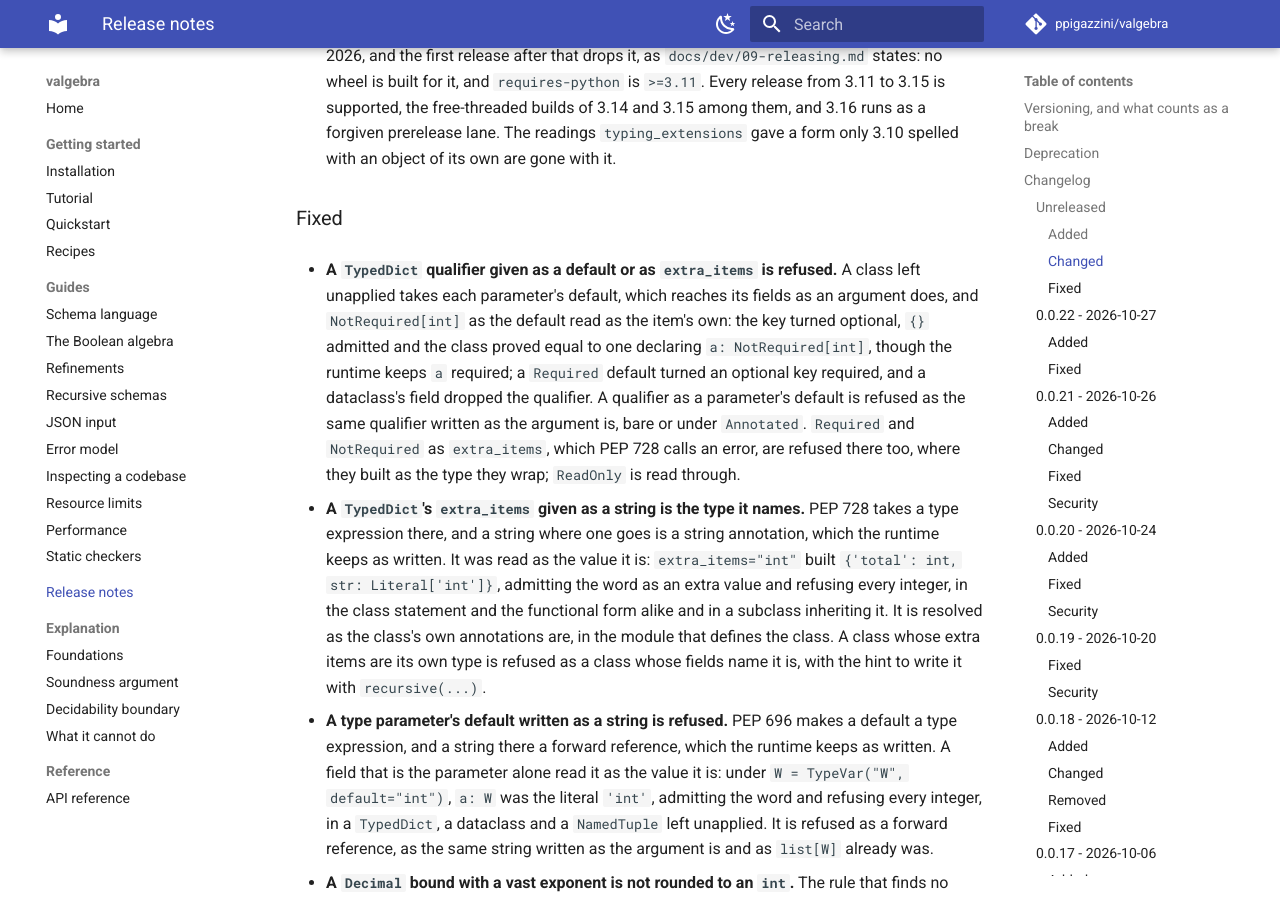
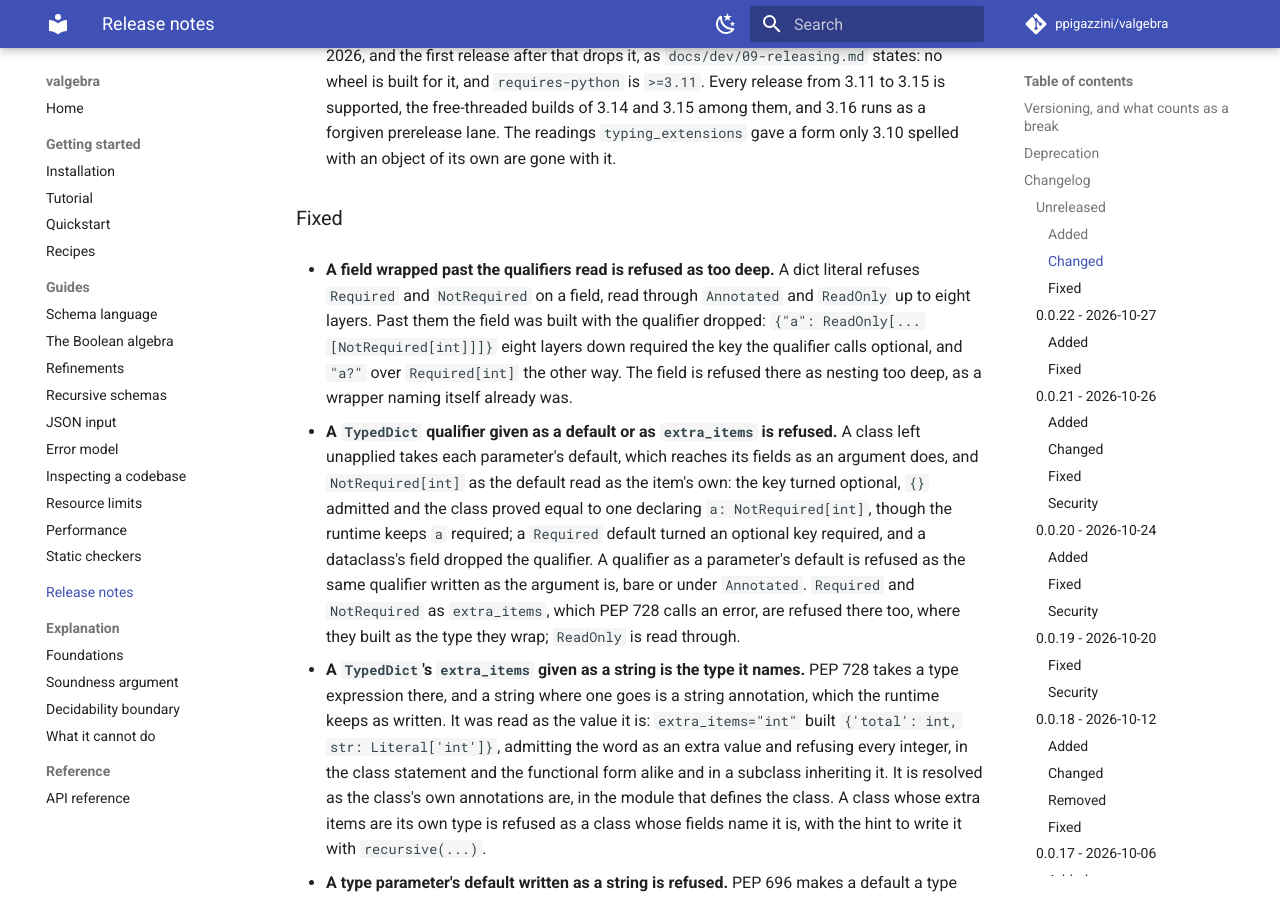
Before and after one commit to ppigazzini/valgebra, an MkDocs documentation site: the page built from docs/12-changelog.md, in a window 1280 px wide and 900 px high, scrolled down 8645 px. Built offline with MkDocs 1.6.1 and Material for MkDocs 9.7.7, drawn with Linux system fonts in a browser that asks for light colours; comment, search, counter and statistics services are not loaded.

Commit message:
fix: a field wrapped past the qualifiers read is refused as too deep
A dict literal refuses Required and NotRequired on a field, read through
Annotated and ReadOnly up to MAX_QUALIFIER_DEPTH layers. Past them the field
was built with the qualifier dropped: {"a": ReadOnly[...[NotRequired[int]]]}
eight layers down required the key the qualifier calls optional, and "a?"
over Required[int] the other way. The architecture page promised a refusal
there, which only a wrapper naming itself met. The field is refused at the
bound as nesting too deep, the direction a bound errs in.

```diff
--- a/CHANGELOG.md
+++ b/CHANGELOG.md
@@ -94,6 +94,7 @@ answer of its own, or a repair to a change not yet released.
 - fix: a type parameter's default written as a string is refused
 - fix: a TypedDict's extra_items given as a string is the type it names
 - fix: a TypedDict qualifier given as a default or as extra_items is refused
+- fix: a field wrapped past the qualifiers read is refused as too deep
 
 -->
 
@@ -474,6 +475,14 @@ answer of its own, or a repair to a change not yet released.
   3.10 spelled with an object of its own are gone with it.
 
 ### Fixed
+
+- **A field wrapped past the qualifiers read is refused as too deep.** A dict
+  literal refuses `Required` and `NotRequired` on a field, read through
+  `Annotated` and `ReadOnly` up to eight layers. Past them the field was
+  built with the qualifier dropped: `{"a": ReadOnly[...[NotRequired[int]]]}`
+  eight layers down required the key the qualifier calls optional, and
+  `"a?"` over `Required[int]` the other way. The field is refused there as
+  nesting too deep, as a wrapper naming itself already was.
 
 - **A `TypedDict` qualifier given as a default or as `extra_items` is
   refused.** A class left unapplied takes each parameter's default, which
```
Also changed, not shown: docs/dev/00-architecture.md (+1 -1 lines), docs/dev/03-frontend.md (+4 -1 lines), 3 other files.
